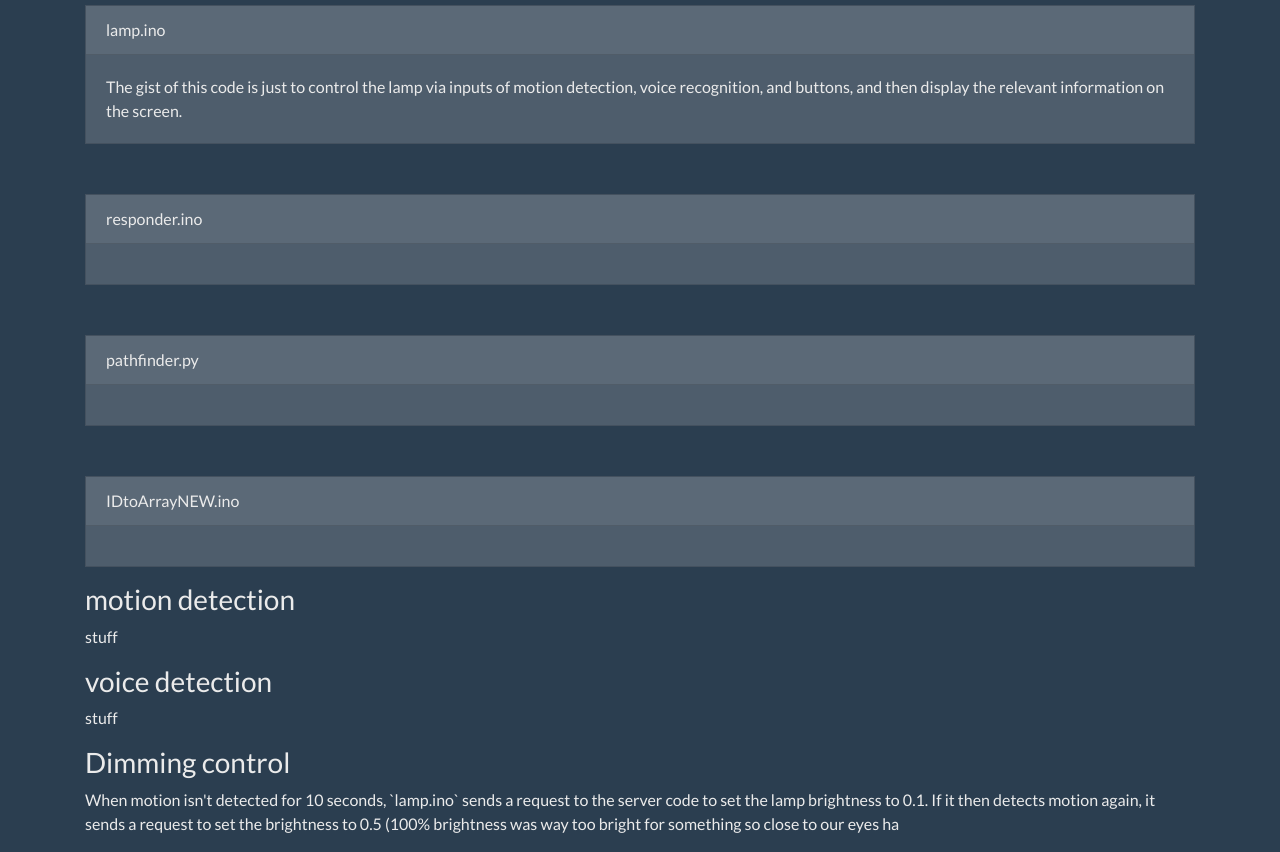
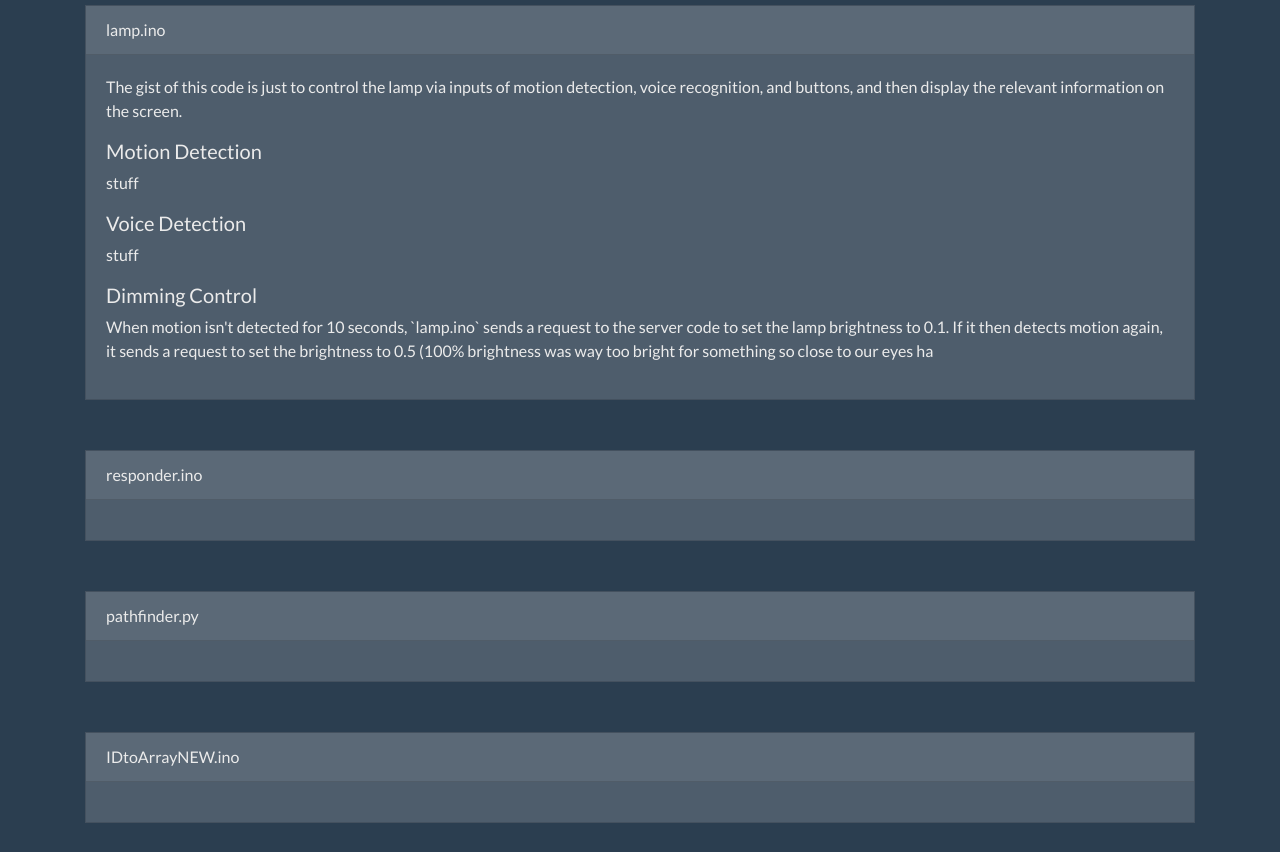
Before and after one commit to ljtrevino/StreetSmarts, a plain HTML site: page code.html in a window 1280 px wide. Shown: the part 1520-2372 px from the top of the page. Drawn offline with nearby package versions, Linux system fonts and the light colour scheme.

Commit message:
updated code.html

```diff
--- a/code.html
+++ b/code.html
@@ -167,6 +167,15 @@
   <div class="card-header">lamp.ino</div>
   <div class="card-body">
     <p class="card-text">The gist of this code is just to control the lamp via inputs of motion detection, voice recognition, and buttons, and then display the relevant information on the screen.</p>
+    <h5>Motion Detection</h5>
+      <p>stuff</p>
+
+    <h5>Voice Detection</h5>
+      <p>stuff</p>
+
+    <h5>Dimming Control</h5>
+
+<p>When motion isn't detected for 10 seconds, `lamp.ino` sends a request to the server code to set the lamp brightness to 0.1. If it then detects motion again, it sends a request to set the brightness to 0.5 (100% brightness was way too bright for something so close to our eyes ha</p>
   </div>
 </div>
 
@@ -191,17 +200,11 @@
   </div>
 </div>
 
-<h3>motion detection</h3>
 
-<p>stuff</p>
 
-<h3>voice detection</h3>
 
-<p>stuff</p>
 
-<h3>Dimming control</h3>
 
-<p>When motion isn't detected for 10 seconds, `lamp.ino` sends a request to the server code to set the lamp brightness to 0.1. If it then detects motion again, it sends a request to set the brightness to 0.5 (100% brightness was way too bright for something so close to our eyes ha</p>
 
 </div>
 
```
